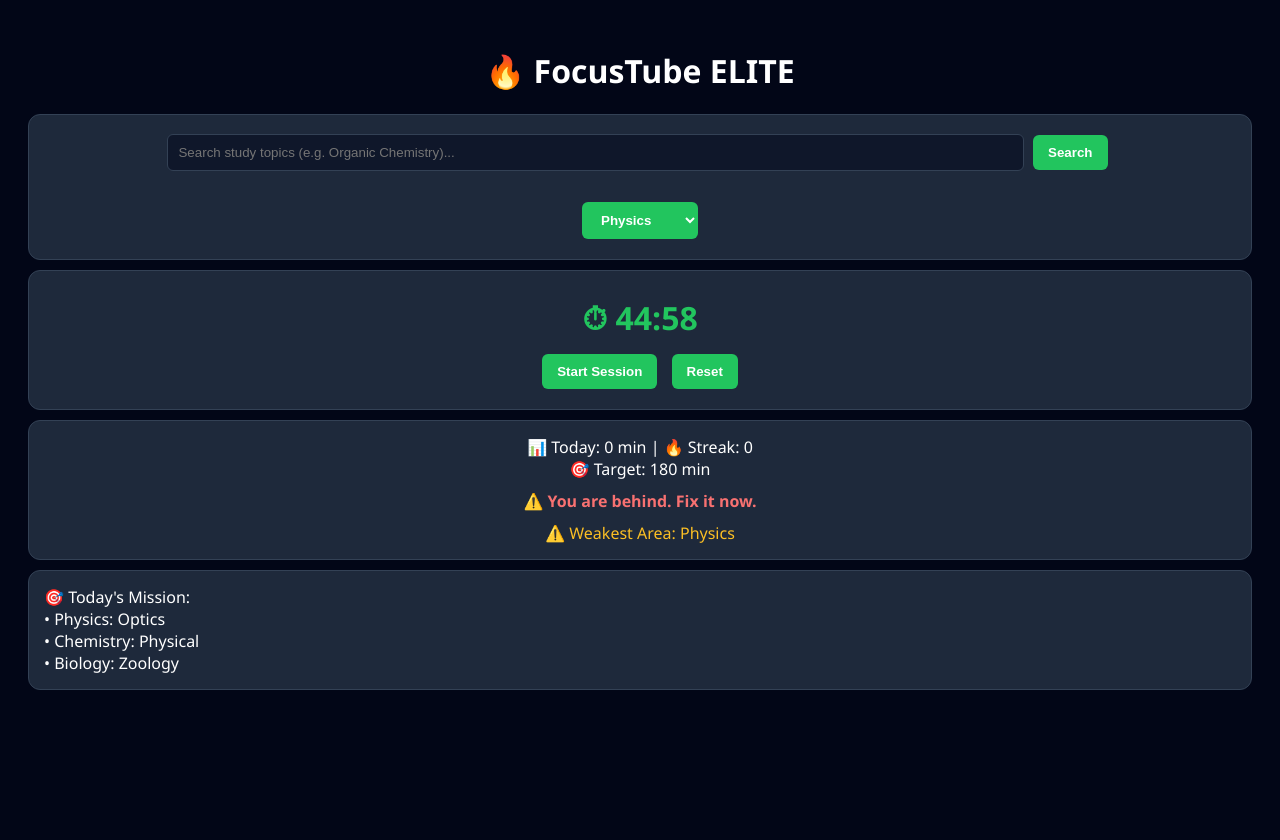
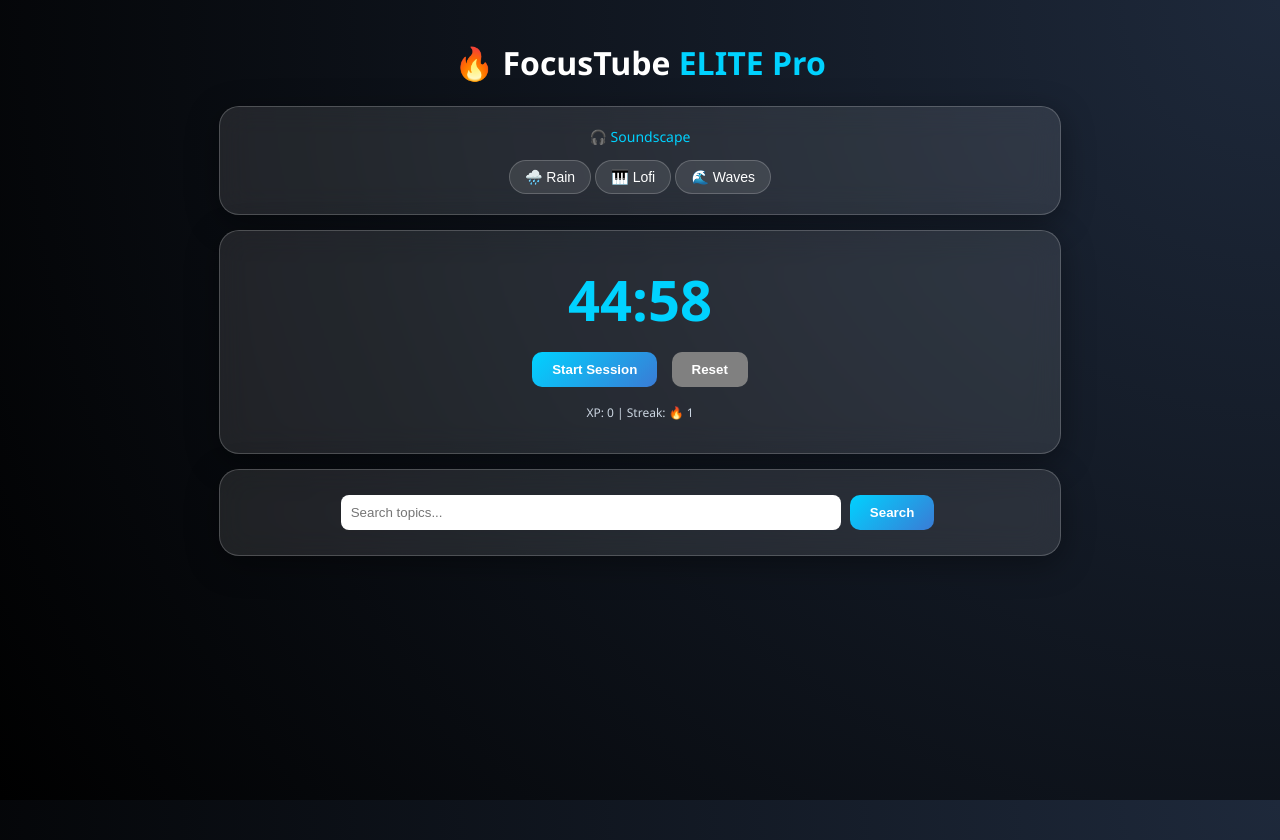
Before and after one commit to manikrajput209-coder/focustube, a plain HTML site: page index.html in a window 1280 px wide. Both pictures are taken after a click on the button "Start Session". Before the commit the page ends 800 px from the top, so only its background shows below. Drawn offline with Linux system fonts and the light colour scheme.

Commit message:
Update index.html

```diff
--- a/index.html
+++ b/index.html
@@ -3,205 +3,181 @@
 <head>
     <meta charset="UTF-8">
     <meta name="viewport" content="width=device-width, initial-scale=1.0">
-   <meta name="apple-mobile-web-app-capable" content="yes">
- <title>FocusTube ELITE</title>
+    <meta name="apple-mobile-web-app-capable" content="yes">
+    <title>FocusTube ELITE Pro</title>
     <style>
-        body { font-family: 'Segoe UI', Arial; background: #020617; color: white; text-align: center; padding: 20px; }
-        .card { background: #1e293b; padding: 15px; border-radius: 12px; margin: 10px 0; border: 1px solid #334155; }
-        button, select { padding: 10px 15px; margin: 5px; border-radius: 6px; border: none; background: #22c55e; color: white; font-weight: bold; cursor: pointer; }
-        input { padding: 10px; width: 70%; border-radius: 6px; border: 1px solid #334155; background: #0f172a; color: white; }
-        #results { display: grid; grid-template-columns: repeat(auto-fill, minmax(150px, 1fr)); gap: 10px; margin-top: 20px; }
-        .video-card { background: #1e293b; padding: 5px; border-radius: 8px; font-size: 12px; cursor: pointer; }
-        iframe { width: 100%; height: 300px; border-radius: 12px; border: 2px solid #22c55e; }
-        #timer { font-size: 2rem; font-weight: bold; color: #22c55e; margin: 10px 0; }
-        .warning-text { color: #f87171; font-weight: bold; margin: 10px; }
+        :root {
+            --glass: rgba(255, 255, 255, 0.1);
+            --glass-border: rgba(255, 255, 255, 0.2);
+            --accent: #00d2ff;
+            --gold: #ffd700;
+        }
+
+        body {
+            font-family: 'Segoe UI', sans-serif;
+            background: radial-gradient(circle at top right, #1e293b, #000000);
+            background-attachment: fixed;
+            color: white;
+            text-align: center;
+            margin: 0; padding: 20px;
+            min-height: 100vh;
+            transition: 0.5s;
+        }
+
+        /* Deep Work Mode */
+        body.deep-work .glass-card:not(#player-card), body.deep-work h1 {
+            display: none;
+        }
+
+        .glass-card {
+            background: var(--glass);
+            backdrop-filter: blur(15px);
+            -webkit-backdrop-filter: blur(15px);
+            border: 1px solid var(--glass-border);
+            border-radius: 20px;
+            padding: 20px;
+            margin: 15px auto;
+            max-width: 800px;
+            box-shadow: 0 8px 32px 0 rgba(0, 0, 0, 0.37);
+        }
+
+        #timer { font-size: 3.5rem; font-weight: bold; color: var(--accent); margin: 10px 0; }
+
+        .btn {
+            padding: 10px 20px;
+            border-radius: 10px;
+            border: none;
+            background: linear-gradient(135deg, #00d2ff, #3a7bd5);
+            color: white; font-weight: bold; cursor: pointer; margin: 5px;
+        }
+
+        .sound-btn { background: rgba(255,255,255,0.1); border: 1px solid var(--glass-border); color: white; border-radius: 50px; padding: 8px 15px; cursor: pointer; font-size: 14px; }
+        .sound-btn.active { background: var(--accent); border-color: white; }
+
+        #results { display: grid; grid-template-columns: repeat(auto-fill, minmax(160px, 1fr)); gap: 15px; margin-top: 20px; }
+        .video-card { background: var(--glass); border-radius: 12px; padding: 8px; cursor: pointer; transition: 0.3s; }
+        .video-card:hover { border: 1px solid var(--accent); }
+        .video-card img { width: 100%; border-radius: 8px; }
+
+        #player-container { display: none; margin-top: 20px; }
+        iframe { width: 100%; aspect-ratio: 16/9; border-radius: 15px; border: 2px solid var(--accent); }
+
+        .control-panel { margin-top: 10px; display: flex; justify-content: center; gap: 10px; flex-wrap: wrap; }
     </style>
 </head>
 <body>
 
-    <h1>🔥 FocusTube ELITE</h1>
+    <h1 id="main-title">🔥 FocusTube <span style="color:var(--accent)">ELITE Pro</span></h1>
 
-    <div class="card">
-        <input id="search" placeholder="Search study topics (e.g. Organic Chemistry)...">
-        <button onclick="searchVideos()">Search</button>
-        <br><br>
-        <select id="subject">
-            <option value="Physics">Physics</option>
-            <option value="Chemistry">Chemistry</option>
-            <option value="Biology">Biology</option>
-        </select>
+    <div class="glass-card">
+        <p style="margin-top:0; font-size:14px; color:var(--accent)">🎧 Soundscape</p>
+        <button class="sound-btn" onclick="toggleSound('rain', this)">🌧️ Rain</button>
+        <button class="sound-btn" onclick="toggleSound('lofi', this)">🎹 Lofi</button>
+        <button class="sound-btn" onclick="toggleSound('waves', this)">🌊 Waves</button>
     </div>
 
-    <div class="card">
-        <div id="timer">⏱ 45:00</div>
-        <button onclick="startTimer()">Start Session</button>
-        <button onclick="resetTimer()">Reset</button>
+    <div class="glass-card">
+        <div id="timer">45:00</div>
+        <button class="btn" onclick="startTimer()">Start Session</button>
+        <button class="btn" onclick="resetTimer()" style="background:gray">Reset</button>
+        <p style="font-size:12px; color:#cbd5e1">XP: <span id="xp">0</span> | Streak: 🔥 1</p>
     </div>
 
-    <div class="card">
-        <div>📊 Today: <span id="today">0</span> min | 🔥 Streak: <span id="streak">0</span></div>
-        <div>🎯 Target: <span id="target">180</span> min</div>
-        <div id="warning" class="warning-text"></div>
-        <div id="weak" style="color: #fbbf24; margin-top: 5px;"></div>
+    <div id="player-container" class="glass-card">
+        <div id="player"></div>
+        <div class="control-panel">
+            <button class="btn" onclick="toggleDeepWork()" style="background:#6c5ce7">🧘 Flow Mode</button>
+            <button class="btn" onclick="markDoubt()" style="background:var(--gold); color:black">❓ Mark Doubt</button>
+            <button class="btn" onclick="exitPlayer()" style="background:#ff4757">Close</button>
+        </div>
+        <div id="doubt-list" style="font-size:12px; margin-top:10px; color:var(--gold)"></div>
     </div>
 
-    <div id="plan" class="card" style="white-space: pre-line; text-align: left;">
-        </div>
-
-    <div id="player-container">
-        <button onclick="exitPlayer()" style="background:#ef4444; display:none;" id="exitBtn">Close Player</button>
-        <div id="player"></div>
+    <div class="glass-card">
+        <input id="search" placeholder="Search topics..." style="padding:10px; border-radius:8px; border:none; width:60%">
+        <button class="btn" onclick="searchVideos()">Search</button>
     </div>
 
     <div id="results"></div>
 
-    <script>
-        const API_KEY = "AIzaSyCqnvF-pofNZMuhl7HxJah8LjtydavhFjM"; // <---
+    <audio id="rain-audio" loop src="https://www.soundjay.com/nature/rain-07.mp3"></audio>
+    <audio id="lofi-audio" loop src="https://www.soundjay.com/misc/sounds/wind-chime-1.mp3"></audio> <script>
+        const API_KEY = 'YOUR_API_KEY_HERE'; // Bhai apni key yahan daal dena
         let time = 2700;
         let interval;
-        const banned = ["funny", "meme", "shorts", "prank", "edit", "reaction", "comedy"];
-        const syllabus = {
-            Physics: ["Mechanics", "Thermodynamics", "Optics", "Modern Physics"],
-            Chemistry: ["Organic", "Inorganic", "Physical"],
-            Biology: ["Botany", "Zoology"]
-        };
+        let xp = 0;
 
-        // --- CORE FUNCTIONS ---
+        function toggleSound(type, btn) {
+            const audio = document.getElementById(type + '-audio');
+            if (audio.paused) {
+                audio.play();
+                btn.classList.add('active');
+            } else {
+                audio.pause();
+                btn.classList.remove('active');
+            }
+        }
 
         async function searchVideos() {
             let q = document.getElementById("search").value;
-            if (!q) return;
-            if (banned.some(w => q.toLowerCase().includes(w))) {
-                alert("⚠️ Focus! Distractions are not allowed.");
-                return;
-            }
-
             try {
-                let res = await fetch(`https://www.googleapis.com/youtube/v3/search?part=snippet&q=${q}&maxResults=12&type=video&key=${API_KEY}`);
+                let res = await fetch(`https://www.googleapis.com/youtube/v3/search?part=snippet&q=${q} oneshot&maxResults=8&type=video&key=${API_KEY}`);
                 let data = await res.json();
                 let results = document.getElementById("results");
                 results.innerHTML = "";
-
                 data.items.forEach(v => {
                     let d = document.createElement("div");
                     d.className = "video-card";
-                    d.innerHTML = `<img src="${v.snippet.thumbnails.medium.url}" width="100%"><p>${v.snippet.title}</p>`;
+                    d.innerHTML = `<img src="${v.snippet.thumbnails.medium.url}"><p style="font-size:11px">${v.snippet.title}</p>`;
                     d.onclick = () => playVideo(v.id.videoId);
                     results.appendChild(d);
                 });
-            } catch (e) {
-                alert("API Error: Check your API Key or connection.");
-            }
+            } catch (e) { alert("API Error!"); }
         }
 
         function playVideo(id) {
-            document.getElementById("player").innerHTML = `<iframe src="https://www.youtube.com/embed/${id}?autoplay=1&rel=0"allow="autoplay; fullscreen" allowfullscreenwebkitallowfullscreen></iframe>`;
-            document.getElementById("exitBtn").style.display = "inline-block";
+            document.getElementById("player-container").style.display = "block";
+            document.getElementById("player").innerHTML = `<iframe id="yt-player" src="https://www.youtube.com/embed/${id}?enablejsapi=1&autoplay=1" allow="autoplay; fullscreen" allowfullscreen webkitallowfullscreen></iframe>`;
             window.scrollTo(0, 0);
         }
 
-        function exitPlayer() {
-            document.getElementById("player").innerHTML = "";
-            document.getElementById("exitBtn").style.display = "none";
+        function toggleDeepWork() {
+            document.body.classList.toggle('deep-work');
         }
 
-        // --- TIMER & TRACKING ---
+        function markDoubt() {
+            let now = new Date().toLocaleTimeString([], { hour: '2-digit', minute: '2-digit', second: '2-digit' });
+            document.getElementById("doubt-list").innerHTML += `📍 Doubt at ${now} | `;
+        }
+
+        function exitPlayer() {
+            document.getElementById("player-container").style.display = "none";
+            document.getElementById("player").innerHTML = "";
+            document.body.classList.remove('deep-work');
+        }
 
         function startTimer() {
             clearInterval(interval);
             interval = setInterval(() => {
                 if (time > 0) {
                     time--;
-                    updateTimerDisplay();
-                    trackStudyTime();
+                    updateDisplay();
                 } else {
                     clearInterval(interval);
-                    alert("Session Complete! Take a break.");
+                    xp += 100;
+                    document.getElementById("xp").innerText = xp;
+                    alert("Focus Session Complete! +100 XP");
                 }
             }, 1000);
         }
 
-        function resetTimer() {
-            clearInterval(interval);
-            time = 2700;
-            updateTimerDisplay();
+        function updateDisplay() {
+            let m = Math.floor(time / 60);
+            let s = time % 60;
+            document.getElementById("timer").innerText = `${m}:${s < 10 ? '0' : ''}${s}`;
         }
 
-        function updateTimerDisplay() {
-            let m = Math.floor(time / 60);
-            let s = time % 60;
-            document.getElementById("timer").innerText = `⏱ ${m}:${s < 10 ? "0" + s : s}`;
-        }
-
-        function trackStudyTime() {
-            let subj = document.getElementById("subject").value;
-            let today = new Date().toDateString();
-            let data = JSON.parse(localStorage.getItem("study") || "{}");
-
-            if (!data[today]) data[today] = { Physics: 0, Chemistry: 0, Biology: 0 };
-            data[today][subj]++;
-
-            localStorage.setItem("study", JSON.stringify(data));
-            if(time % 10 === 0) updateStats(); // Update stats every 10 seconds to save performance
-        }
-
-        function updateStats() {
-            let data = JSON.parse(localStorage.getItem("study") || "{}");
-            let today = new Date().toDateString();
-            let totalSeconds = data[today] ? Object.values(data[today]).reduce((a, b) => a + b, 0) : 0;
-            let minutes = Math.floor(totalSeconds / 60);
-
-            document.getElementById("today").innerText = minutes;
-
-            let streak = 0;
-            let d = new Date();
-            while (data[d.toDateString()]) {
-                streak++;
-                d.setDate(d.getDate() - 1);
-            }
-            document.getElementById("streak").innerText = streak;
-
-            let target = 180 + (streak * 10);
-            document.getElementById("target").innerText = target;
-
-            document.getElementById("warning").innerText = minutes < target / 2 ? "⚠️ You are behind. Fix it now." : "✅ Good pace. Keep going.";
-
-            calculateWeakArea(data);
-        }
-
-        function calculateWeakArea(data) {
-            let totals = { Physics: 0, Chemistry: 0, Biology: 0 };
-            for (let day in data) {
-                for (let sub in totals) totals[sub] += data[day][sub] || 0;
-            }
-            let weakest = Object.entries(totals).sort((a, b) => a[1] - b[1])[0];
-            document.getElementById("weak").innerText = "⚠️ Weakest Area: " + weakest[0];
-        }
-
-        function generatePlan() {
-            let today = new Date().toDateString();
-            let planKey = "plan_" + today;
-            let plan = JSON.parse(localStorage.getItem(planKey));
-
-            if (!plan) {
-                plan = {};
-                for (let sub in syllabus) {
-                    let topics = syllabus[sub];
-                    plan[sub] = topics[Math.floor(Math.random() * topics.length)];
-                }
-                localStorage.setItem(planKey, JSON.stringify(plan));
-            }
-
-            let text = "🎯 Today's Mission:\n";
-            for (let sub in plan) text += `• ${sub}: ${plan[sub]}\n`;
-            document.getElementById("plan").innerText = text;
-        }
-
-        // Initialize
-        updateTimerDisplay();
-        updateStats();
-        generatePlan();
-
+        function resetTimer() { clearInterval(interval); time = 2700; updateDisplay(); }
     </script>
 </body>
 </html>
```
